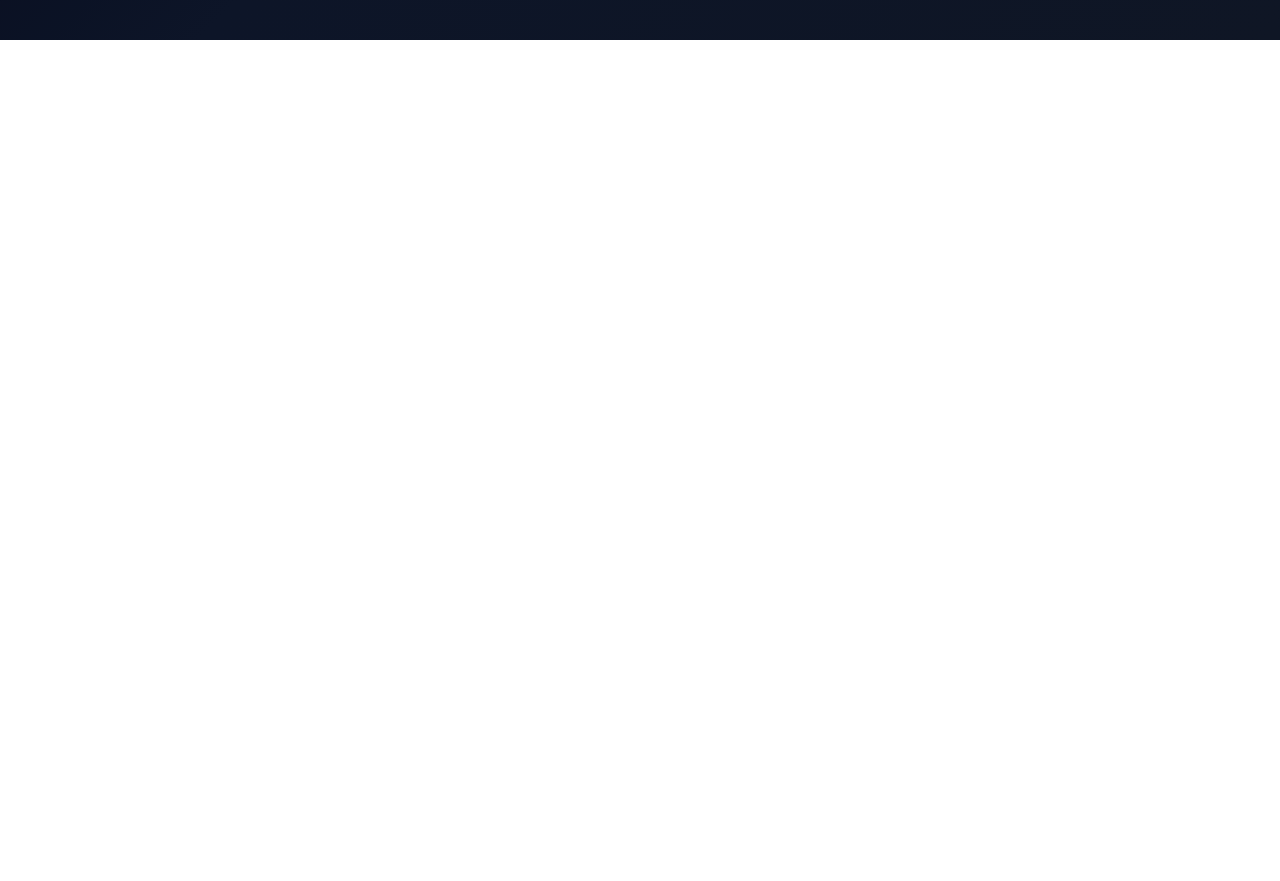
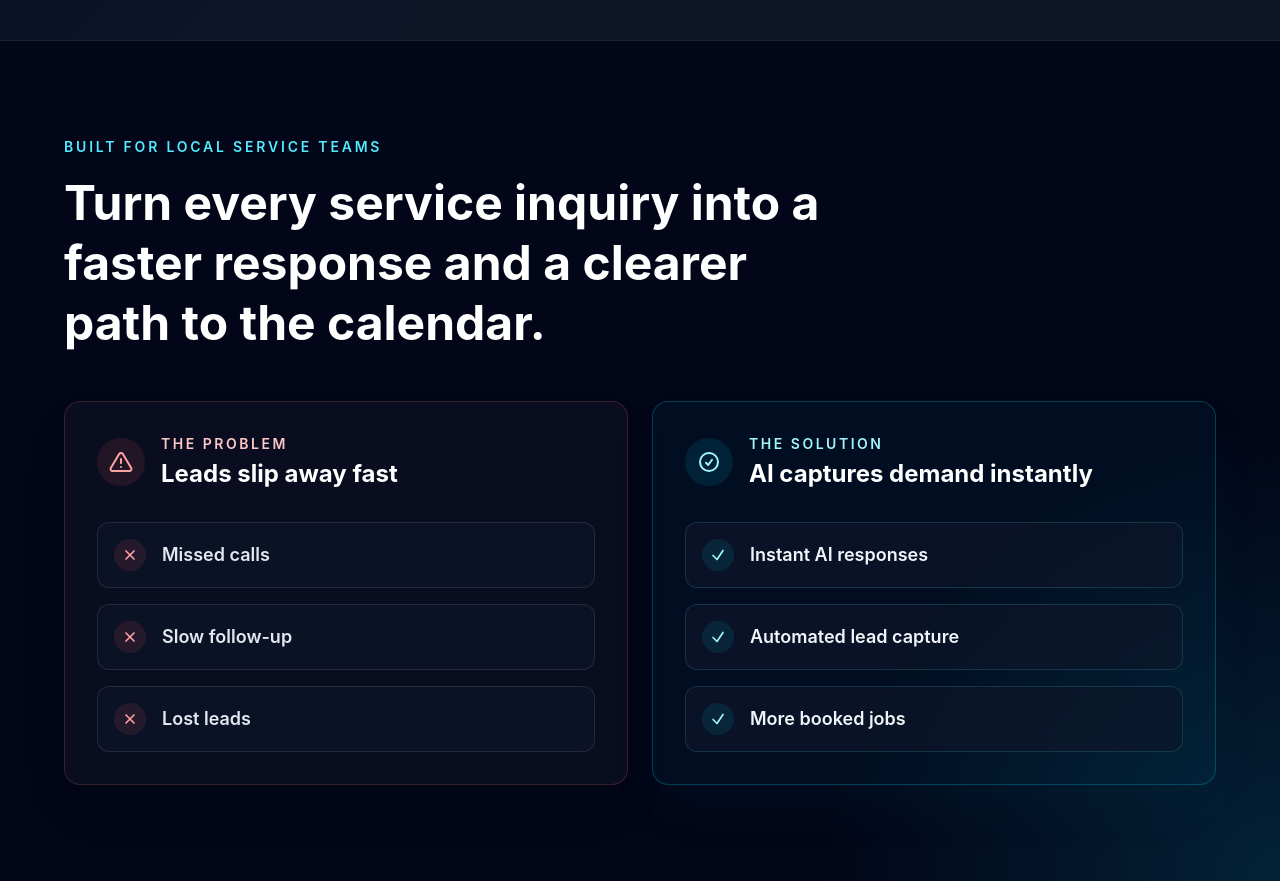
Before and after one commit to VjekoTRW/ai-agency-lead-capture, a React (Vite) app: page / in a window 1280 px wide. Shown: the part 760-1641 px from the top of the page. Before the commit the page ends 800 px from the top, so only its background shows below. Built offline with nearby package versions, Linux system fonts and the light colour scheme.

Commit message:
Add problem-solution section

```diff
--- a/src/App.tsx
+++ b/src/App.tsx
@@ -1,4 +1,16 @@
 function App() {
+  const problems = [
+    'Missed calls',
+    'Slow follow-up',
+    'Lost leads',
+  ]
+
+  const solutions = [
+    'Instant AI responses',
+    'Automated lead capture',
+    'More booked jobs',
+  ]
+
   return (
     <main className="min-h-screen overflow-hidden bg-slate-950 text-white">
       <section className="relative flex min-h-screen items-center justify-center px-6 py-20">
@@ -44,6 +56,139 @@ function App() {
           </div>
         </div>
       </section>
+
+      <section
+        id="services"
+        className="relative border-t border-white/10 bg-slate-950 px-6 py-20 sm:py-24"
+      >
+        <div className="absolute inset-0 bg-[radial-gradient(circle_at_bottom_right,#0891b2_0%,transparent_30%)] opacity-20" />
+
+        <div className="relative mx-auto max-w-6xl">
+          <div className="mb-12 max-w-3xl">
+            <p className="mb-4 text-sm font-semibold uppercase tracking-[0.2em] text-cyan-300">
+              Built for local service teams
+            </p>
+            <h2 className="text-3xl font-bold leading-tight text-white sm:text-4xl lg:text-5xl">
+              Turn every service inquiry into a faster response and a clearer
+              path to the calendar.
+            </h2>
+          </div>
+
+          <div className="grid gap-6 lg:grid-cols-2">
+            <div className="rounded-2xl border border-red-400/20 bg-white/[0.03] p-6 shadow-2xl shadow-black/20 sm:p-8">
+              <div className="mb-8 flex items-center gap-4">
+                <div className="flex h-12 w-12 items-center justify-center rounded-full bg-red-400/10 text-red-300">
+                  <svg
+                    aria-hidden="true"
+                    className="h-6 w-6"
+                    fill="none"
+                    viewBox="0 0 24 24"
+                    stroke="currentColor"
+                    strokeWidth="2"
+                  >
+                    <path
+                      strokeLinecap="round"
+                      strokeLinejoin="round"
+                      d="M12 9v4m0 4h.01M10.29 3.86 1.82 18a2 2 0 0 0 1.71 3h16.94a2 2 0 0 0 1.71-3L13.71 3.86a2 2 0 0 0-3.42 0Z"
+                    />
+                  </svg>
+                </div>
+                <div>
+                  <p className="text-sm font-semibold uppercase tracking-[0.18em] text-red-200">
+                    The problem
+                  </p>
+                  <h3 className="mt-1 text-2xl font-bold text-white">
+                    Leads slip away fast
+                  </h3>
+                </div>
+              </div>
+
+              <ul className="space-y-4">
+                {problems.map((problem) => (
+                  <li
+                    key={problem}
+                    className="flex items-center gap-4 rounded-xl border border-white/10 bg-slate-900/60 p-4 text-lg font-semibold text-slate-200"
+                  >
+                    <span className="flex h-8 w-8 shrink-0 items-center justify-center rounded-full bg-red-400/10 text-red-300">
+                      <svg
+                        aria-hidden="true"
+                        className="h-4 w-4"
+                        fill="none"
+                        viewBox="0 0 24 24"
+                        stroke="currentColor"
+                        strokeWidth="2.5"
+                      >
+                        <path
+                          strokeLinecap="round"
+                          strokeLinejoin="round"
+                          d="m6 18 12-12M6 6l12 12"
+                        />
+                      </svg>
+                    </span>
+                    {problem}
+                  </li>
+                ))}
+              </ul>
+            </div>
+
+            <div className="rounded-2xl border border-cyan-400/25 bg-cyan-400/[0.04] p-6 shadow-2xl shadow-cyan-950/20 sm:p-8">
+              <div className="mb-8 flex items-center gap-4">
+                <div className="flex h-12 w-12 items-center justify-center rounded-full bg-cyan-400/10 text-cyan-200">
+                  <svg
+                    aria-hidden="true"
+                    className="h-6 w-6"
+                    fill="none"
+                    viewBox="0 0 24 24"
+                    stroke="currentColor"
+                    strokeWidth="2"
+                  >
+                    <path
+                      strokeLinecap="round"
+                      strokeLinejoin="round"
+                      d="M9 12.75 11.25 15 15 9.75M21 12a9 9 0 1 1-18 0 9 9 0 0 1 18 0Z"
+                    />
+                  </svg>
+                </div>
+                <div>
+                  <p className="text-sm font-semibold uppercase tracking-[0.18em] text-cyan-200">
+                    The solution
+                  </p>
+                  <h3 className="mt-1 text-2xl font-bold text-white">
+                    AI captures demand instantly
+                  </h3>
+                </div>
+              </div>
+
+              <ul className="space-y-4">
+                {solutions.map((solution) => (
+                  <li
+                    key={solution}
+                    className="flex items-center gap-4 rounded-xl border border-cyan-300/15 bg-slate-900/60 p-4 text-lg font-semibold text-slate-100"
+                  >
+                    <span className="flex h-8 w-8 shrink-0 items-center justify-center rounded-full bg-cyan-400/10 text-cyan-200">
+                      <svg
+                        aria-hidden="true"
+                        className="h-4 w-4"
+                        fill="none"
+                        viewBox="0 0 24 24"
+                        stroke="currentColor"
+                        strokeWidth="2.5"
+                      >
+                        <path
+                          strokeLinecap="round"
+                          strokeLinejoin="round"
+                          d="m4.5 12.75 6 6 9-13.5"
+                        />
+                      </svg>
+                    </span>
+                    {solution}
+                  </li>
+                ))}
+              </ul>
+            </div>
+          </div>
+        </div>
+      </section>
     </main>
   )
 }
```
